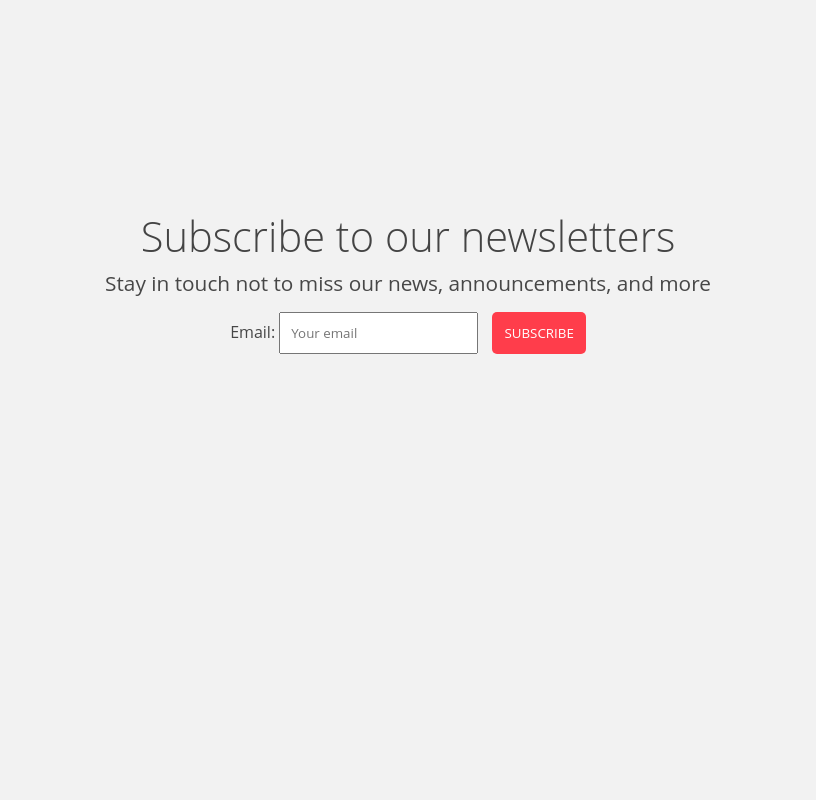
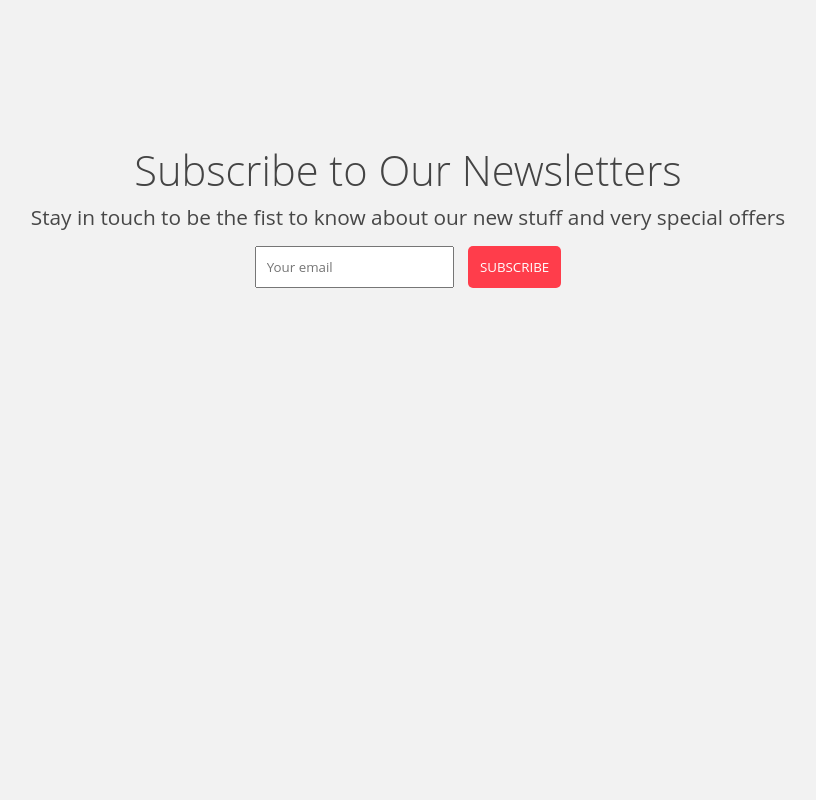
Before and after one commit to Annestezia/fcc-lp2, a plain HTML site: page index.html in a window 1280 px wide. Shown: the part 1840-2640 px from the top of the page, without its empty margins (232-1048 px from the left). Drawn offline with nearby package versions, Linux system fonts and the light colour scheme.

Commit message:
new .subsribe section BEM-ish

```diff
--- a/index.html
+++ b/index.html
@@ -74,13 +74,16 @@
     </form>
   </div>
 </section>
-<section id="subscribe" class="anchor">
-  <h2>Subscribe to our newsletters</h2>
-  <p class="intro"> Stay  in  touch not to miss our news, announcements, and more</p>
-     <form action="https://www.freecodecamp.com/email-submit" method="post" id="form">
-<label for="email" id="email-label">Email: <input type="email" placeholder="Your email" id="email" name ="email">
-  <input type="submit" id="submit" value ="Subscribe" class="btn"></label>
-</form>
+<section id="subscribe" class="subscribe wow bounceInUp">
+  <a class="anchor" id="a-subscribe"></a>
+  <h2 class="subscribe__section-heading section-heading">Subscribe to Our Newsletters</h2>
+  <p class="subscribe__intro intro"> Stay in touch to be the fist to know about our new stuff and very special offers</p>
+  <form action="https://www.freecodecamp.com/email-submit" method="post" class="subscribe-form subscribe" id="form">
+    <div class="subsribe-form__inner-wrapper">
+      <input type="email" aria-label="Email" placeholder="Your email" id="email" class="subsribe-form__input subsribe-form__input--email" name="email" />
+      <input type="submit" id="submit" class="subscribe-form__btn btn" value="Subscribe">
+    </div>
+  </form>
 </section>
 <footer>&copy; EcoSquad 2019</footer>
 
```
